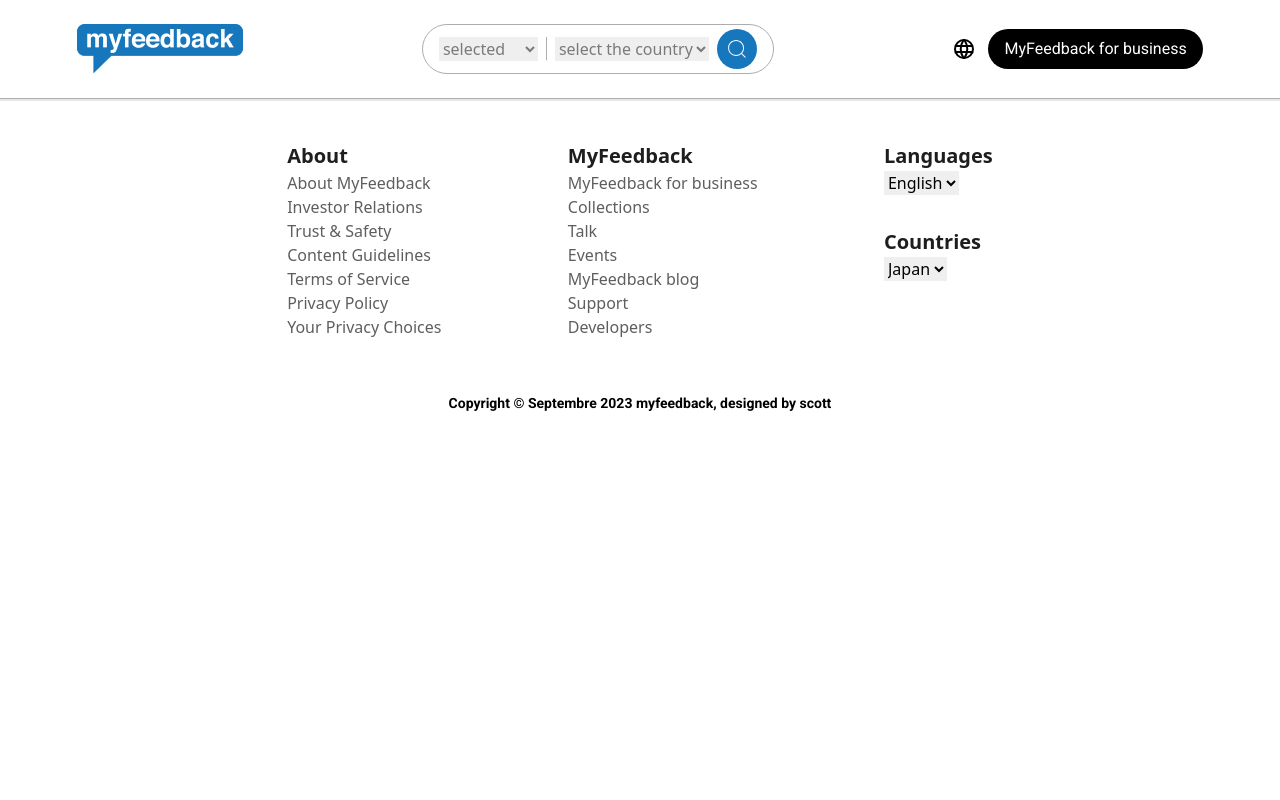
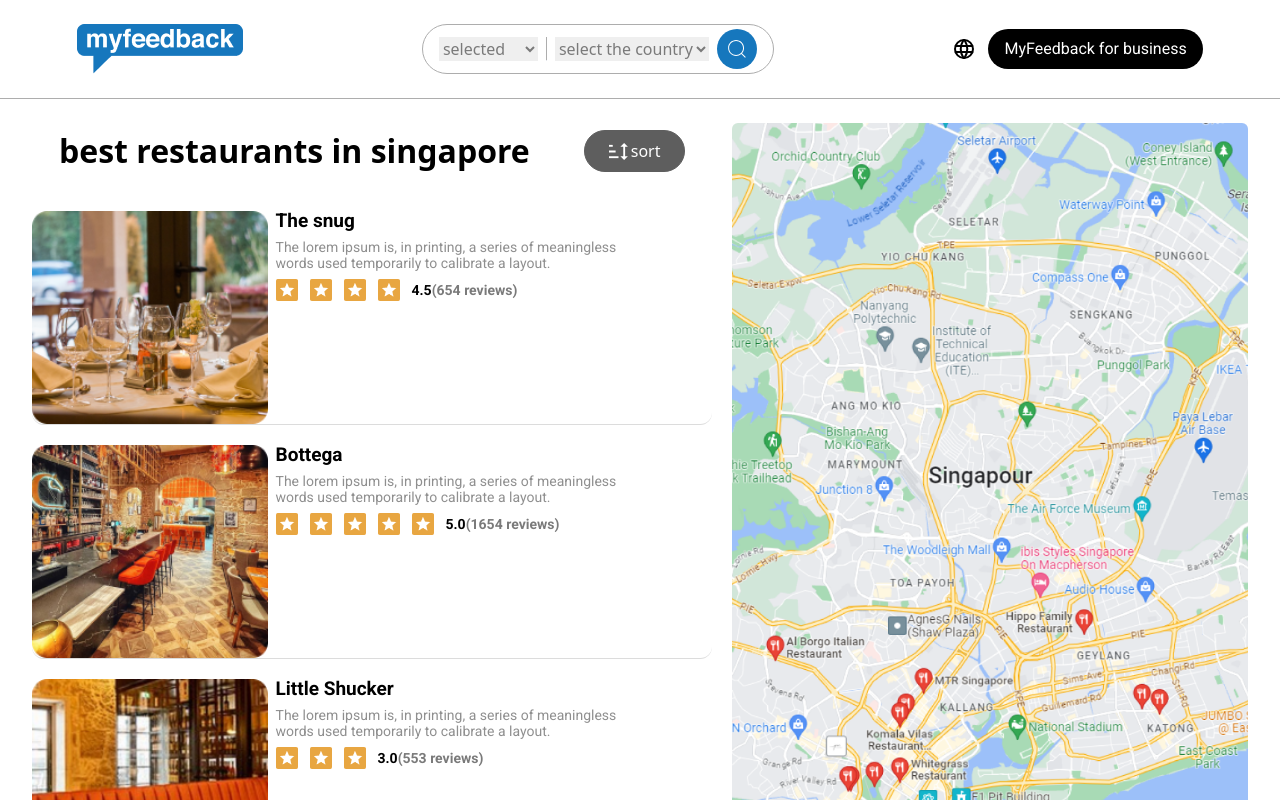
Before and after one commit to Humayra-Adiba/My-Feedback, a React (Vite) app: page /restuarant in a window 1280 px wide. Shown: the top 800 px of the page. Built offline with nearby package versions, Linux system fonts and the light colour scheme; a web font is replaced by a local one.

Commit message:
Restaurant section done

```diff
--- /dev/null
+++ b/public/JSON/Restuarants.json
@@ -0,0 +1,65 @@
+[
+  {
+    "id": 1,
+    "image": "/res1.png",
+    "title": "The snug",
+    "des": "The lorem ipsum is, in printing, a series of meaningless words used temporarily to calibrate a layout.",
+    "star": 4,
+    "rating": "4.5",
+    "totalReviews": "(654 reviews)"
+  },
+  {
+    "id": 2,
+    "image": "/res2.png",
+    "title": "Bottega",
+    "des": "The lorem ipsum is, in printing, a series of meaningless words used temporarily to calibrate a layout.",
+    "star": 5,
+    "rating": "5.0",
+    "totalReviews": "(1654 reviews)"
+  },
+  {
+    "id": 3,
+    "image": "/res3.png",
+    "title": "Little Shucker",
+    "des": "The lorem ipsum is, in printing, a series of meaningless words used temporarily to calibrate a layout.",
+    "star": 3,
+    "rating": "3.0",
+    "totalReviews": "(553 reviews)"
+  },
+  {
+    "id": 4,
+    "image": "/res4.png",
+    "title": "Lokma",
+    "des": "The lorem ipsum is, in printing, a series of meaningless words used temporarily to calibrate a layout.",
+    "star": 4,
+    "rating": "4.5",
+    "totalReviews": "(654 reviews)"
+  },
+  {
+    "id": 5,
+    "image": "/res5.png",
+    "title": "Starbelly",
+    "des": "The lorem ipsum is, in printing, a series of meaningless words used temporarily to calibrate a layout.",
+    "star": 4,
+    "rating": "4.5",
+    "totalReviews": "(654 reviews)"
+  },
+  {
+    "id": 6,
+    "image": "/res6.png",
+    "title": "The melt",
+    "des": "The lorem ipsum is, in printing, a series of meaningless words used temporarily to calibrate a layout.",
+    "star": 4,
+    "rating": "4.5",
+    "totalReviews": "(654 reviews)"
+  },
+  {
+    "id": 7,
+    "image": "/res2.png",
+    "title": "Arabia Nights",
+    "des": "The lorem ipsum is, in printing, a series of meaningless words used temporarily to calibrate a layout.",
+    "star": 4,
+    "rating": "4.5",
+    "totalReviews": "(654 reviews)"
+  }
+]
--- a/src/App.jsx
+++ b/src/App.jsx
@@ -2,6 +2,7 @@
 import FullHomepage from "./components/HomePage/FullHomepage"
 import Navbar from "./components/Navbar"
 import {BrowserRouter, Route, Routes} from 'react-router-dom'
+import AllRestaurants from "./components/Resturant"
 function App() {
 
 
@@ -11,8 +12,8 @@
 
       <Routes>
         <Route path="/" element={<FullHomepage/>}/>
+        <Route path="/restuarant" element={<AllRestaurants/>}/>
       </Routes>
-      <Footer/>
     </BrowserRouter>
   )
 }
--- a/src/components/HomePage/FullHomepage.jsx
+++ b/src/components/HomePage/FullHomepage.jsx
@@ -4,6 +4,7 @@
 import Trends from './Trends'
 import MyFeedback from './MyFeedback'
 import Reviews from './Reviews'
+import Footer from '../Footer'
 function FullHomepage() {
   return (
     <>
@@ -12,6 +13,7 @@
       <Trends/>
       <MyFeedback/>
       <Reviews/>
+      <Footer/>
     </>
   )
 }
--- /dev/null
+++ b/src/components/Resturant.jsx
@@ -0,0 +1,101 @@
+// import { Slash } from "lucide-react";
+import { useNavigate } from "react-router-dom";
+import { useEffect, useState } from "react";
+import { Button } from "./ReuseableComponent/Button";
+import SortCard from "./ReuseableComponent/Sort";
+import Card from "./ReuseableComponent/Card";
+
+
+const AllRestaurants = () => {
+  const [sortedProducts, setSortedProducts] = useState([]);
+  const [defaultSort, setDefaultSort] = useState([]);
+  useEffect(() => {
+    fetch("/JSON/Restuarants.json")
+      .then((res) => {
+        return res.json();
+      })
+      .then((data) => {
+        setSortedProducts(data);
+      });
+  }, []);
+
+  useEffect(() => {
+    fetch("/JSON/Restuarants.json")
+      .then((res) => {
+        return res.json();
+      })
+      .then((data) => {
+        setDefaultSort(data);
+      });
+  }, []);
+
+  const navigate = useNavigate();
+  const [isOpen, setIsOpen] = useState(false);
+  const handleOpen = () => {
+    setIsOpen(!isOpen);
+  };
+  const nextPage = () => {
+    return navigate("/restaurantDetails");
+  };
+  const sortByRating = () => {
+    const sorted = [...sortedProducts].sort((a, b) => b.star - a.star);
+    setSortedProducts(sorted);
+  };
+  const sortByRatinglowtohigh = () => {
+    const sorted = [...sortedProducts].sort((a, b) => a.star - b.star);
+    setSortedProducts(sorted);
+  };
+  const defaultSortByRating = () => {
+    setSortedProducts(defaultSort);
+  };
+
+  return (
+    <section className="w-[95%] mx-auto my-6">
+      <div className="flex flex-col md:flex-row gap-5">
+        <div>
+          <div>
+
+            <div className="relative flex justify-around items-center">
+              <h1 className="font-extrabold text-xl md:text-[32px] leading-10  my-2">
+                best restaurants in singapore
+              </h1>
+              <button
+                className="border border-[#5E5E5E]  px-6 py-2 rounded-full  items-center bg-[#5E5E5E] text-white flex gap-[3px] hover:bg-primary hover:text-EerieBlack"
+                onClick={handleOpen}
+              >
+                <img  src="/sort.png" alt="" />
+                sort
+              </button>
+              <div className=" absolute top-[70%] md:top-[90%] right-4">
+                {isOpen ? (
+                  <SortCard
+                    handleOpen={handleOpen}
+                    sortedhightolow={sortByRating}
+                    sortByRatinglowtohigh={sortByRatinglowtohigh}
+                    defaultSort={defaultSortByRating}
+                  />
+                ) : null}
+              </div>
+            </div>
+            <div className="my-8 space-y-5 border-b">
+              {sortedProducts.map((items) => (
+                <Card
+                  key={items.id}
+                  className="flex flex-col sm:flex-row gap-2 border-b border-[#DCDCDC] hover:cursor-pointer"
+                  onClick={nextPage}
+                  items={items}
+                />
+              ))}
+            </div>
+            <Button className="bg-[#1677BD]">Show more</Button>
+          </div>
+        </div>
+        <div>
+          <img src="/map.png" alt="" className="rounded-md" />
+        </div>
+      </div>
+    </section>
+  );
+};
+
+export default AllRestaurants;
--- a/src/components/ReuseableComponent/Button.jsx
+++ b/src/components/ReuseableComponent/Button.jsx
@@ -3,7 +3,7 @@
   return (
     <button
       className={cn(
-        "bg-black w-[233px], h-[47px], rounded-[23px] text-[#FFFFFF] px-4 py-2 font-roboto",
+        "bg-black w-[233px], h-[47px], rounded-[23px] text-[#FFFFFF] px-4 py-2 font-roboto hover:transition-all hover:scale-110 hover:bg-slate-500",
         className
       )}
     >
--- /dev/null
+++ b/src/components/ReuseableComponent/Sort.jsx
@@ -0,0 +1,41 @@
+import { RxCross2 } from "react-icons/rx";
+
+const SortCard = ({
+  handleOpen,
+  sortedhightolow,
+  sortByRatinglowtohigh,
+  defaultSort,
+}) => {
+  return (
+    <div className="bg-white shadow-md p-8 rounded-md border border-[#E6E6E6] relative flex flex-col items-center gap-5 w-fit ms-16">
+      <div className="absolute top-2 right-2">
+        <button type="button" onClick={handleOpen}>
+          <RxCross2 />
+        </button>
+      </div>
+      <button
+        type="button"
+        className="font-roboto text-base leading-5 text-[#5D5D5D] "
+        onClick={defaultSort}
+      >
+        All feedbacks
+      </button>
+      <button
+        type="button"
+        className="font-roboto text-base leading-5 text-[#5D5D5D] "
+        onClick={sortedhightolow}
+      >
+        Highest rated
+      </button>
+      <button
+        type="button"
+        className="font-roboto text-base leading-5 text-[#5D5D5D] "
+        onClick={sortByRatinglowtohigh}
+      >
+        oldest rated
+      </button>
+    </div>
+  );
+};
+
+export default SortCard;
```
